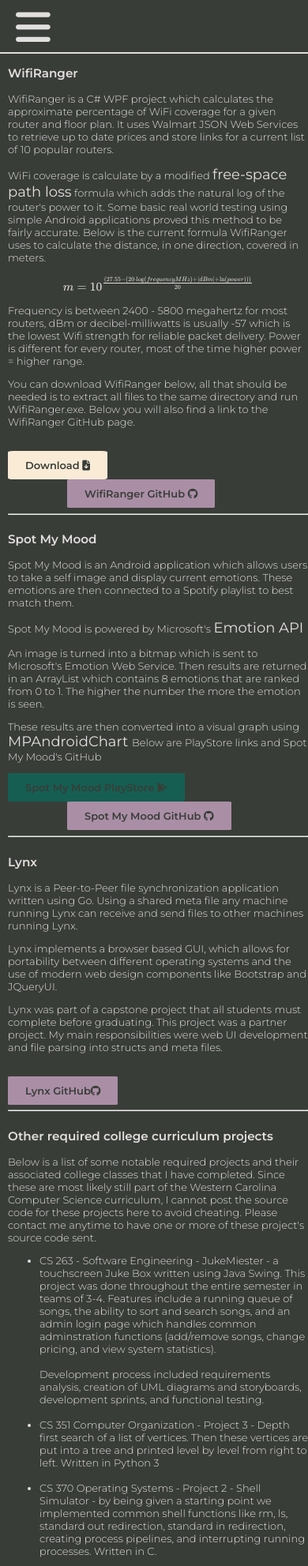
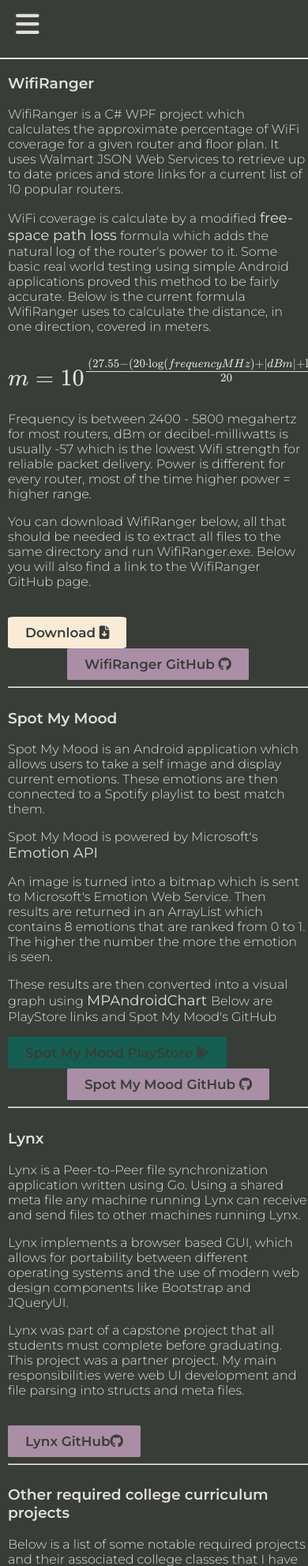
Before and after one commit to maxkernchen/maxkernchen.github.io, a PHP site: page /projects.html in a window 390 px wide; the page is wider, and only the part inside the window is pictured. Shown: the top 1983 px of that part at 79% size. Run offline with PHP 8.4, Linux system fonts and the light colour scheme; some libraries are stand-ins or nearby versions.

Commit message:
More Updates to fix mobile version of site

```diff
--- a/projects.html
+++ b/projects.html
@@ -16,8 +16,8 @@
         <a href="#" id="collapsed-menu" class="link project toggle collapsed project"><i class="fas fa-bars"></i></a>
         <nav>
           <ul id="menu-list" class="menu project">
-            <li class="menu-item project"><a href="index.html" class="large link project "><i class="fa fa-home"></i>Home</a></li>
-            <li class="menu-item project"><a href="https://github.com/maxkernchen" class="link project large"><i class="fa fa-github"></i>Github</a></li>
+            <li class="menu-item project"><a href="index.html" class="large link project"><i class="fa fa-home"></i>Home</a></li>
+            <li class="menu-item project"><a href="https://github.com/maxkernchen" class="large link project"><i class="fa fa-github"></i>Github</a></li>
           </ul>
         </nav>
 
@@ -53,7 +53,7 @@
               Some basic real world testing using simple Android applications proved this method to be fairly accurate. Below is the current formula
                WifiRanger uses to calculate the distance, in one direction, covered in meters.
                </p>
-             <p class="project-p">$$m = 10^{\frac{(27.55 - (20 \cdot \log(frequencyMHz) + |dBm| +\ln(power)))}{20}}$$</p>
+             <p class="project-p MathJax">$$m = 10^{\frac{(27.55 - (20 \cdot \log(frequencyMHz) + |dBm| +\ln(power)))}{20}}$$</p>
              <p class="project-p">Frequency is between 2400 - 5800 megahertz for most routers, dBm or decibel-milliwatts is
                usually -57 which is the lowest Wifi strength for reliable packet delivery.
                Power is different for every router, most of the time higher power = higher range.
--- a/styles.css
+++ b/styles.css
@@ -111,11 +111,25 @@ nav {
 .menu-container{
   grid-area: menu;
 }
+#project-container{
+  background-color: var(--off-black-color);
+  color: var(--white-color);
+  display: grid;
+  grid-template-columns: 1200px;
+  grid-template-rows: 40px auto;
+  row-gap: 22px;
+  grid-template-areas:
+      'menu-area-project'
+      'content-project'
+
+
+}
 .project-menu{
   margin: 0;
   text-align: left;
   overflow: hidden;
   list-style: none;
+  grid-area: menu-area-project;
   background-color: var(--off-black-color);
 }
 .terminal {
@@ -155,14 +169,12 @@ textarea:focus, input:focus{
 .toggle {
   display: none;
 }
-#project-container{
-  background-color: var(--off-black-color);
-  color: var(--white-color);
-}
+
 #project-content{
   display: flex;
   margin-left: 260px;
   flex-direction: column;
+  grid-area: content-project;
   border-left: 2px solid var(--off-white-color);
   border-top: 1px solid var(--off-white-color);
   padding-left: 10px;
@@ -241,34 +253,23 @@ textarea:focus, input:focus{
 
 @media screen and (max-width: 1080px) {
 
-  body{
-    font-size: small;
-  }
+
   .toggle{
     display: block;
-
   }
   .collapsed{
     margin-top: 20px;
     margin-left: 40px;
-    font-size: x-large;
-
   }
-
-
   .terminal{
-    width: 100%;
+    margin: auto;
+    width: 80%;
+    padding: 20px;
+    max-height: 200px;
   }
-
   #container{
     display: flex;
     flex-direction: column;
-
-  }
-  #project-container{
-    display: flex;
-    flex-direction: column;
-
   }
 
   #container-contact{
@@ -301,38 +302,47 @@ textarea:focus, input:focus{
   }
   .menu.project {
     border-color: var(--off-white-color);
-    min-width: 100px;
 
   }
+  #project-container{
+    display: flex;
+    flex-direction: column;
+    max-width: 1080px;
+  }
+
 
   #project-nav {
     display: none;
 
   }
   #project-content{
-
     margin-left: 0px;
-
     border-left: none;
     border-top: 2px solid var(--off-white-color);
     padding-left: 10px;
   }
-  .project-menu{
-    display: block;
-    border-left: none;
-    min-height: 50px;
-  }
+
   .showing{
     display: block;
   }
-  .link.large{
-    font-size: 50px;
+  .hvr-icon-forward{
+    font-size: 2vmax;
+  }
+  .hvr-icon-down{
+    font-size: 2vmax;
+  }
+  /* larger font for items in collapsed menu */
+  .link.project.large{
+    font-size: 3vmax ;
   }
   /* menu bars for project page need to be larger */
   .collapsed.project{
-    margin-top: 5px;
+    margin-top: 10px;
     margin-left: 20px;
-    font-size: 50px;
+    font-size: 4vmax;
+  }
+  .MathJax {
+    font-size: 3vmax;
   }
 
 }
```
